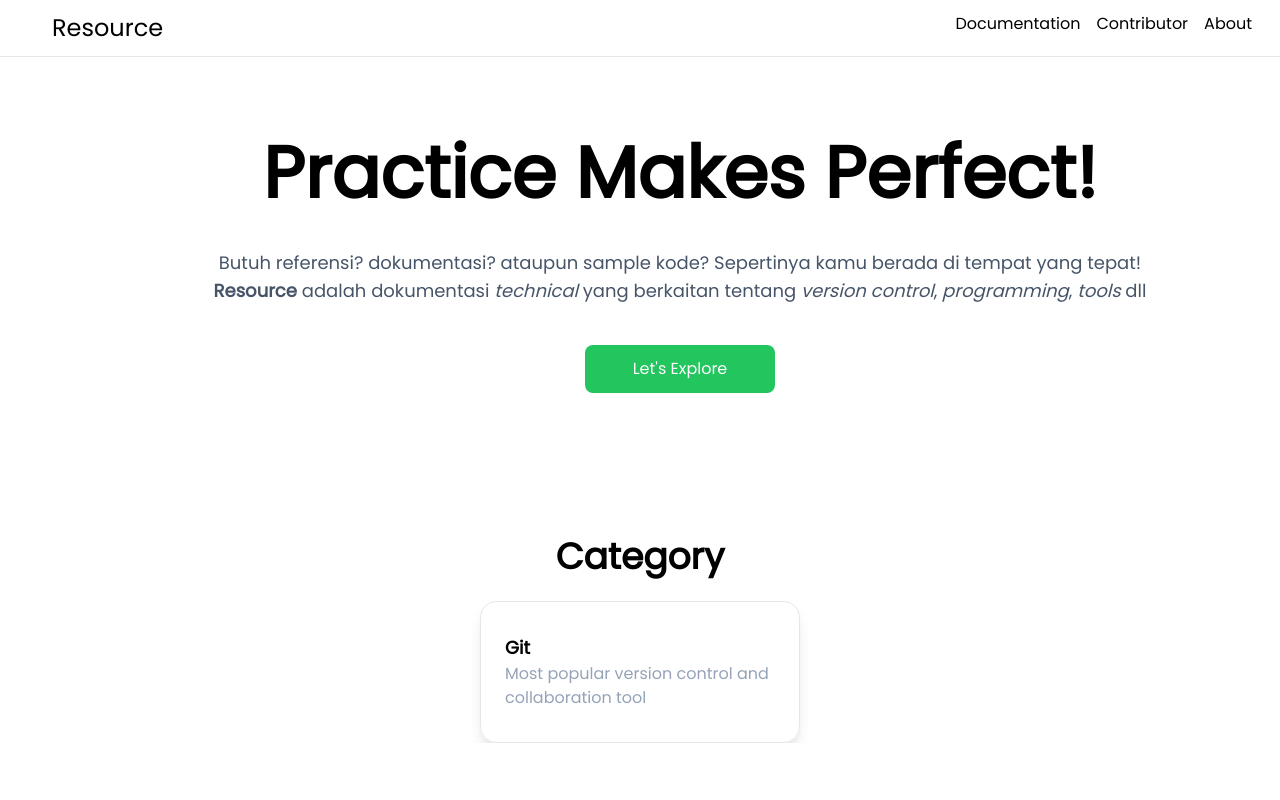
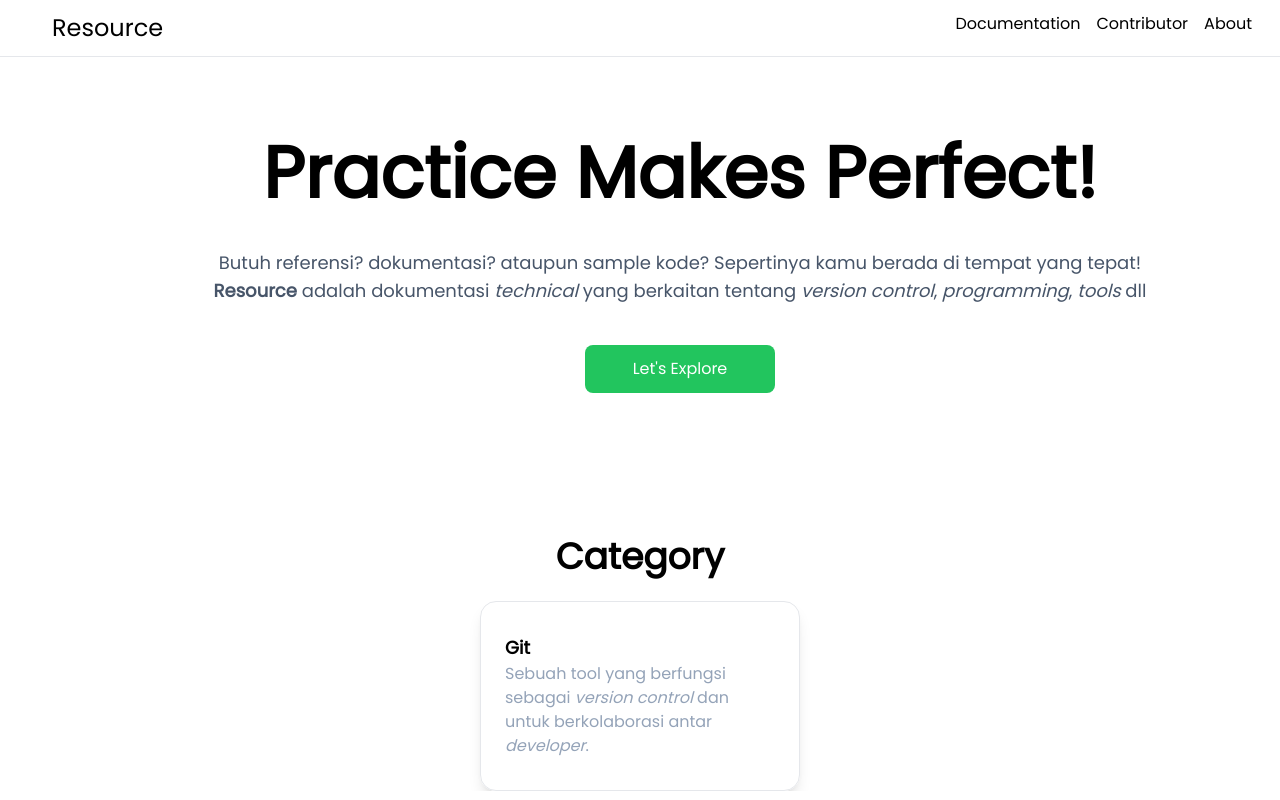
Before and after one commit to RNekoCloud/resource, a Next.js app: page / in a window 1280 px wide. Built offline with nearby package versions, Linux system fonts and the light colour scheme.

Commit message:
feat: Add props data component in Card

```diff
--- a/components/Card/Card.tsx
+++ b/components/Card/Card.tsx
@@ -1,6 +1,6 @@
 interface CardProps {
     title: string,
-    content: string,
+    content: string | React.ReactNode,
     img: string,
 }
 
--- a/components/Category/Category.tsx
+++ b/components/Category/Category.tsx
@@ -11,7 +11,7 @@ export default function Category() {
             <div className="flex flex-wrap justify-center mt-6">
                 <Card
                 title="Git"
-                content="Most popular version control and collaboration tool"
+                content={<>Sebuah tool yang berfungsi sebagai <i>version control</i> dan untuk berkolaborasi antar <i>developer</i>.</>}
                 img=""
                 >
 
```
